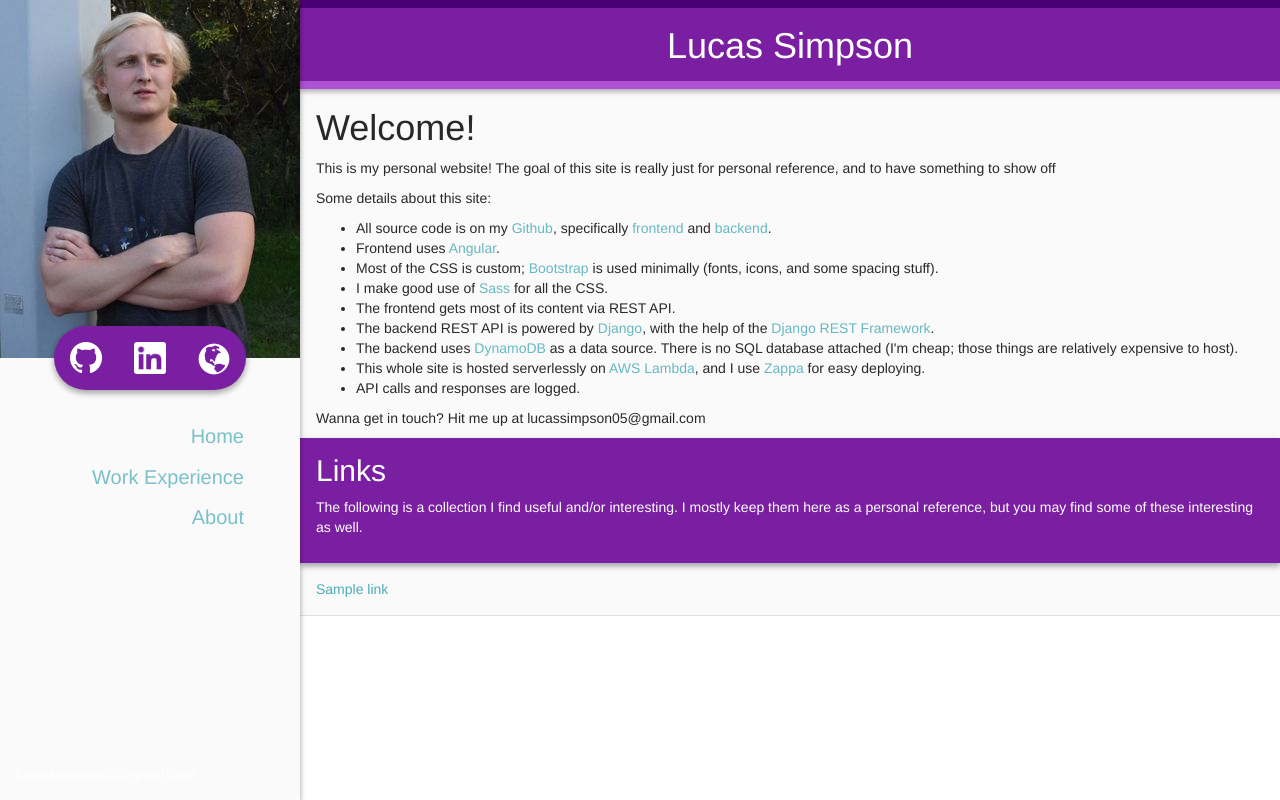
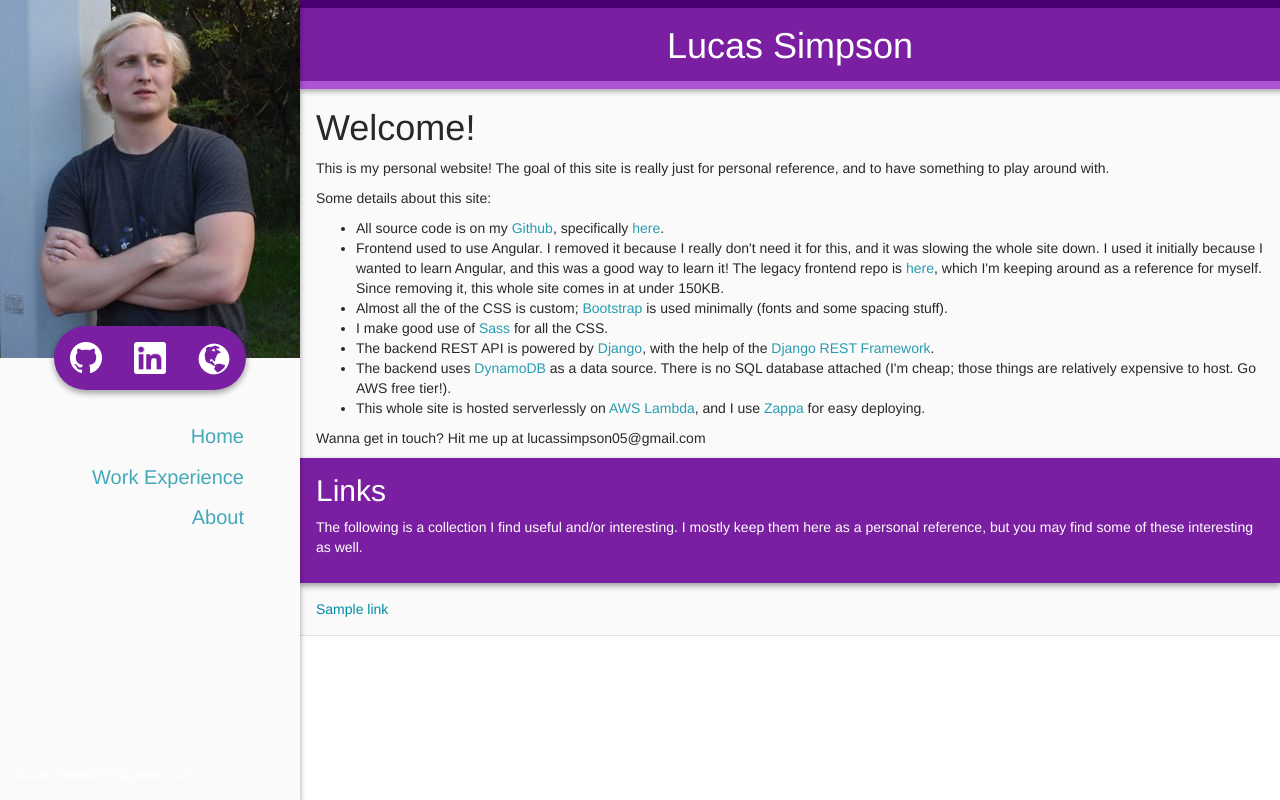
Before and after one commit to LucasSimpson/personal_site, a Django app: template templates/alt/index/index.html in a window 1280 px wide. Run offline with Django 3.2, Linux system fonts and the light colour scheme; the template is opened without the code that fills it: most values are stand-ins (such as "Sample title", 1, 10 or a date in 2020); parts of the project's set-up code (start-up, migrations or seed data) failed here and were passed over; some libraries are stand-ins or nearby versions.

Commit message:
updated the writing!

```diff
--- a/scss/global.scss
+++ b/scss/global.scss
@@ -49,9 +49,9 @@ $primary: #7b1fa2;
 $primary-light: #ae52d4;
 $primary-dark: #4a0072;
 
-$secondary: #80deea;
-$secondary-light: #b4ffff;
-$secondary-dark: #4bacb8;
+$secondary: #00bcd4;
+$secondary-light: #62efff;
+$secondary-dark: #008ba3;
 
 $font-primary: #ffffff;
 $font-secondary: #000000;
--- a/templates/alt/index/index.html
+++ b/templates/alt/index/index.html
@@ -9,19 +9,21 @@
     <div id="home">
 
         <h1>Welcome!</h1>
-        <p>This is my personal website! The goal of this site is really just for personal reference, and to have something to show off <i class="fa fa-smile-o" aria-hidden="true"></i></p>
+        <p>This is my personal website! The goal of this site is really just for personal reference, and to have something to play around with.</p>
 
         <p>Some details about this site:</p>
         <ul>
-            <li>All source code is on my <a href="https://github.com/LucasSimpson">Github</span></a>, specifically <a href="https://github.com/LucasSimpson/personal_site_frontend">frontend</a> and <a href="https://github.com/LucasSimpson/personal_site">backend</a>.</li>
-            <li>Frontend uses <a href="https://angular.io">Angular</a>.</li>
-            <li>Most of the CSS is custom; <a href="http://getbootstrap.com/">Bootstrap</a> is used minimally (fonts, icons, and some spacing stuff).</li>
+            <li>All source code is on my <a href="https://github.com/LucasSimpson">Github</span></a>,
+                specifically <a href="https://github.com/LucasSimpson/personal_site">here</a>.</li>
+            <li>Frontend used to use Angular. I removed it because I really don't need it for this, and it was slowing
+                the whole site down. I used it initially because I wanted to learn Angular, and this was a good way to
+                learn it! The legacy frontend repo is <a href="https://github.com/LucasSimpson/personal_site_frontend">here</a>,
+                which I'm keeping around as a reference for myself. Since removing it, this whole site comes in at under 150KB.</li>
+            <li>Almost all the of the CSS is custom; <a href="http://getbootstrap.com/">Bootstrap</a> is used minimally (fonts and some spacing stuff).</li>
             <li>I make good use of <a href="http://sass-lang.com/">Sass</a> for all the CSS.</li>
-            <li>The frontend gets most of its content via REST API.</li>
             <li>The backend REST API is powered by <a href="https://www.djangoproject.com/">Django</a>, with the help of the <a href="http://www.django-rest-framework.org/">Django REST Framework</a>.</li>
-            <li>The backend uses <a href="http://docs.aws.amazon.com/amazondynamodb/latest/developerguide/Introduction.html">DynamoDB</a> as a data source. There is no SQL database attached (I'm cheap; those things are relatively expensive to host).</li>
+            <li>The backend uses <a href="http://docs.aws.amazon.com/amazondynamodb/latest/developerguide/Introduction.html">DynamoDB</a> as a data source. There is no SQL database attached (I'm cheap; those things are relatively expensive to host. Go AWS free tier!).</li>
             <li>This whole site is hosted serverlessly on <a href="http://docs.aws.amazon.com/lambda/latest/dg/welcome.html">AWS Lambda</a>, and I use <a href="https://www.zappa.io/">Zappa</a> for easy deploying.</li>
-            <li>API calls and responses are logged.</li>
         </ul>
 
         <p>Wanna get in touch? Hit me up at lucassimpson05@gmail.com</p>
@@ -35,7 +37,7 @@
     <div id="links-container">
         {% for link in fun_links %}
             <div class="link">
-                <a href="{{ link.link }}">{{ link.title }}<i class="fa fa-external-link" aria-hidden="true"></i></a>
+                <a href="{{ link.link }}">{{ link.title }}</a>
             </div>
         {% endfor %}
     </div>
```
Also changed, not shown: static/css/base.css, static/css/index/index.css, static/css/work_experience/work_experience.css.
